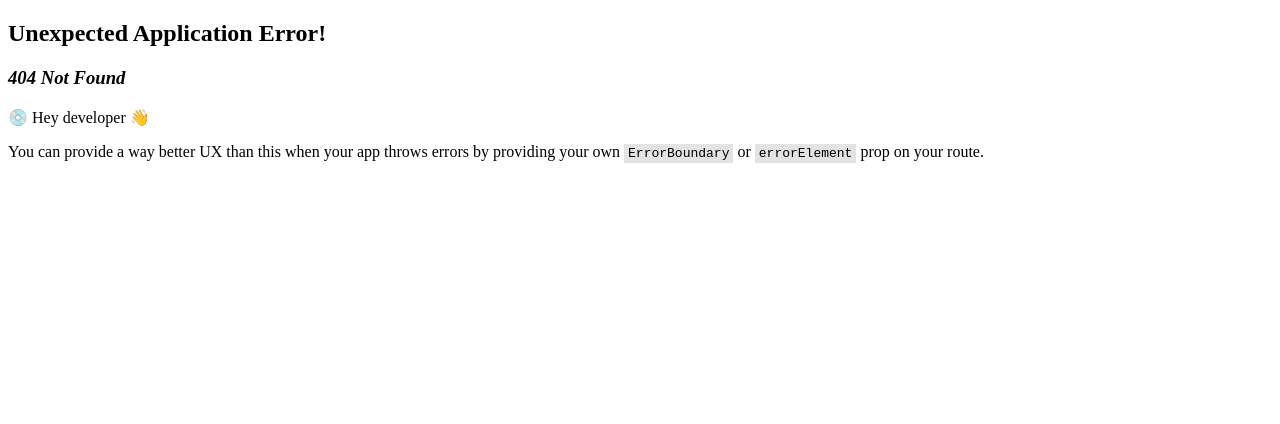
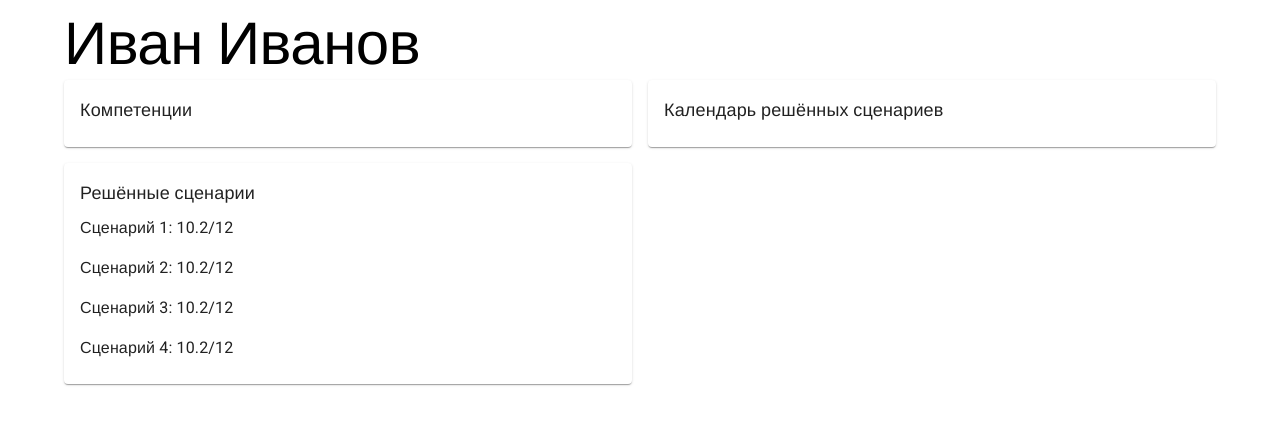
Before and after one commit to csit-sgu/fsp-finals-frontend, a React (Vite) app: page /profile in a window 1280 px wide. Before the commit this address had no page. Shown: the top 424 px of the page. Built offline with nearby package versions, Linux system fonts and the light colour scheme; a web font is replaced by a local one.

Commit message:
feat: Create layout for profile page

```diff
--- a/src/main.tsx
+++ b/src/main.tsx
@@ -8,6 +8,7 @@ import '@fontsource/roboto/300.css';
 import '@fontsource/roboto/400.css';
 import '@fontsource/roboto/500.css';
 import '@fontsource/roboto/700.css';
+import { ProfilePage } from './pages/Profile/ProfilePage';
 
 const router = createBrowserRouter([
   {
@@ -22,6 +23,10 @@ const router = createBrowserRouter([
     path: '/register',
     element: <RegisterPage />,
   },
+  {
+    path: '/profile',
+    element: <ProfilePage />,
+  },
 ]);
 
 ReactDOM.createRoot(document.getElementById('root')!).render(
--- /dev/null
+++ b/src/pages/Profile/ProfilePage.tsx
@@ -0,0 +1,50 @@
+import { Card, CardContent, Container, Grid, Typography } from '@mui/material';
+
+export const ProfilePage = () => {
+  return (
+    <Container maxWidth="lg">
+      <Typography variant="h2">Иван Иванов</Typography>
+      <Grid container spacing={2}>
+        <Grid item xs={12} md={6}>
+          <Card>
+            <CardContent>
+              <Typography sx={{ fontSize: '18px', fontWeight: 500 }}>Компетенции</Typography>
+            </CardContent>
+          </Card>
+        </Grid>
+        <Grid item xs={12} md={6}>
+          <Card>
+            <CardContent>
+              <Typography sx={{ fontSize: '18px', fontWeight: 500 }}>
+                Календарь решённых сценариев
+              </Typography>
+            </CardContent>
+          </Card>
+        </Grid>
+        <Grid item xs={12} md={6}>
+          <Card>
+            <CardContent>
+              <Typography sx={{ fontSize: '18px', fontWeight: 500, marginBottom: '10px' }}>
+                Решённые сценарии
+              </Typography>
+              <Grid container spacing={2}>
+                <Grid item xs={12}>
+                  <Typography>Сценарий 1: 10.2/12</Typography>
+                </Grid>
+                <Grid item xs={12}>
+                  <Typography>Сценарий 2: 10.2/12</Typography>
+                </Grid>
+                <Grid item xs={12}>
+                  <Typography>Сценарий 3: 10.2/12</Typography>
+                </Grid>
+                <Grid item xs={12}>
+                  <Typography>Сценарий 4: 10.2/12</Typography>
+                </Grid>
+              </Grid>
+            </CardContent>
+          </Card>
+        </Grid>
+      </Grid>
+    </Container>
+  );
+};
```
